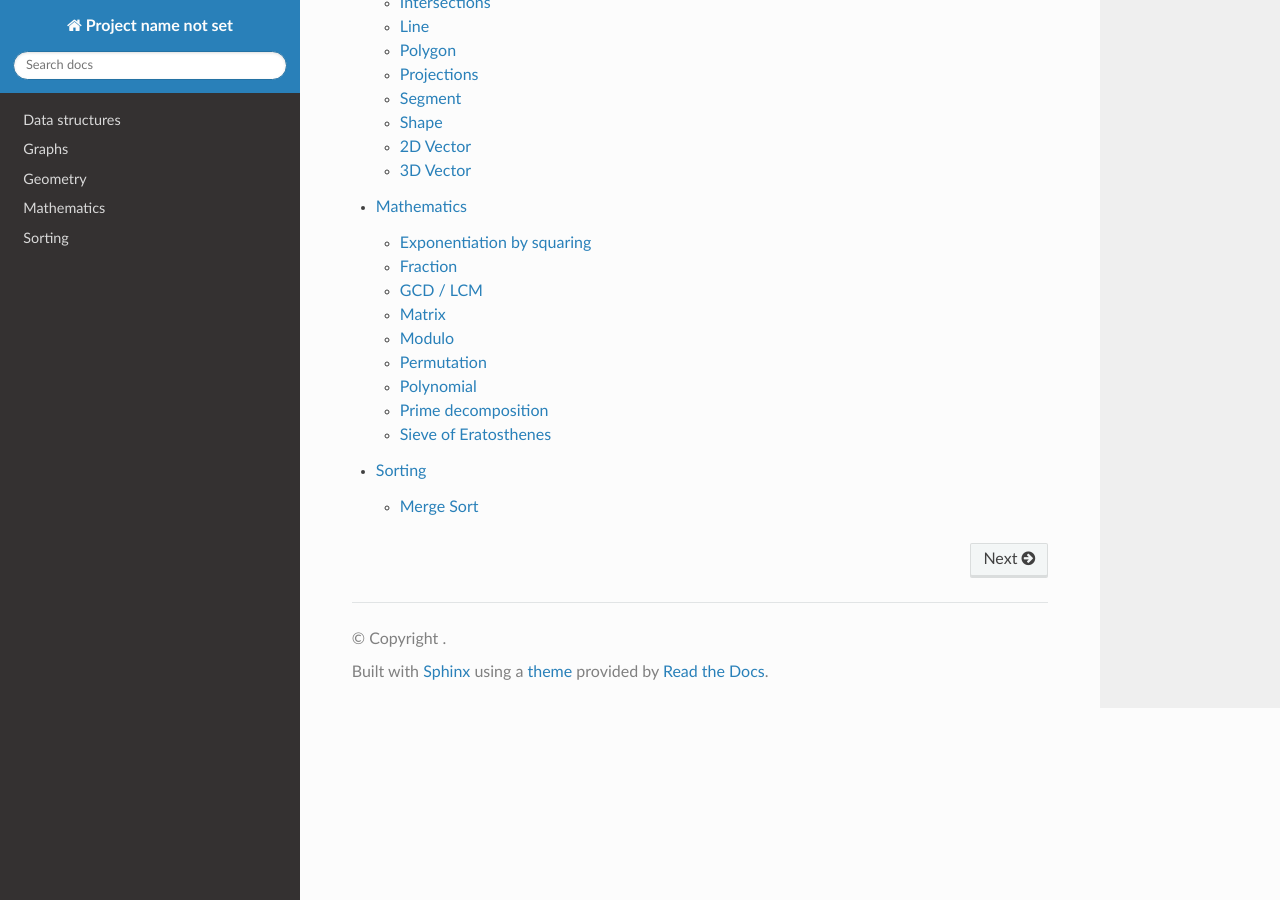
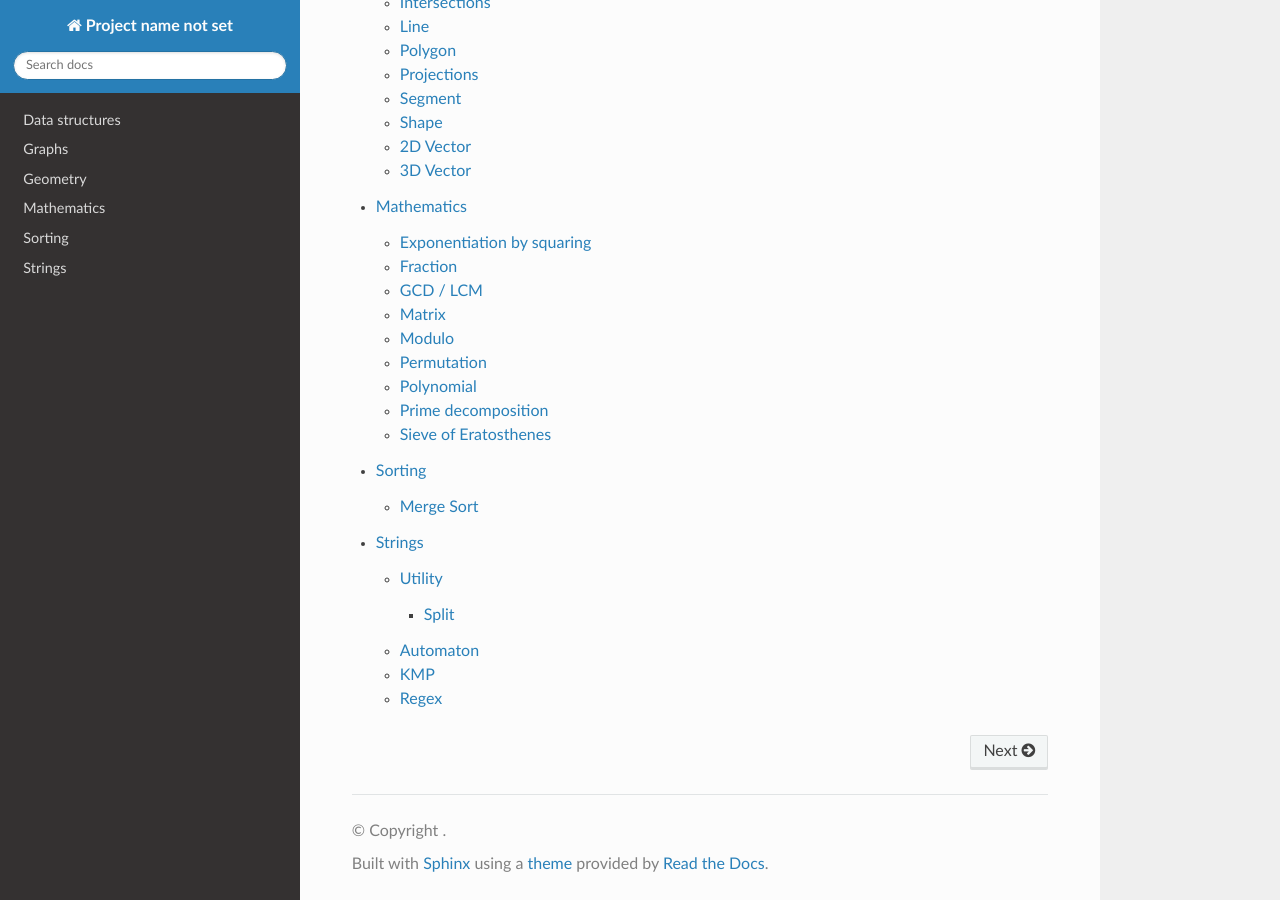
Before and after one commit to AdrienVannson/algo-lib, a Sphinx documentation site: the page built from docs/index.rst, in a window 1280 px wide and 900 px high, scrolled down 841 px. Built offline with Sphinx 7.4.7 and the Read the Docs theme 2.0.0, drawn with Linux system fonts in a browser that asks for light colours.

Commit message:
Documentation for strings

```diff
--- a/docs/index.rst
+++ b/docs/index.rst
@@ -11,3 +11,4 @@ Welcome to the Algolib documentation! All the documented entities are listed in
     geometry
     maths
     sorting
+    strings
--- /dev/null
+++ b/docs/strings.rst
@@ -0,0 +1,10 @@
+Strings
+=======
+
+.. toctree::
+    :maxdepth: 2
+
+    strings/utility
+    strings/automaton
+    strings/kmp
+    strings/regex
--- /dev/null
+++ b/docs/strings/automaton.rst
@@ -0,0 +1,4 @@
+Automaton
+=========
+
+.. doxygenfile:: automaton.hpp
--- /dev/null
+++ b/docs/strings/kmp.rst
@@ -0,0 +1,4 @@
+KMP
+===
+
+.. doxygenfile:: kmp.hpp
--- /dev/null
+++ b/docs/strings/regex.rst
@@ -0,0 +1,4 @@
+Regex
+=====
+
+.. doxygenfile:: regex.hpp
--- /dev/null
+++ b/docs/strings/utility.rst
@@ -0,0 +1,7 @@
+Utility
+=======
+
+.. toctree::
+    :maxdepth: 2
+
+    utility/split
--- /dev/null
+++ b/docs/strings/utility/split.rst
@@ -0,0 +1,4 @@
+Split
+=====
+
+.. doxygenfile:: split.hpp
```
